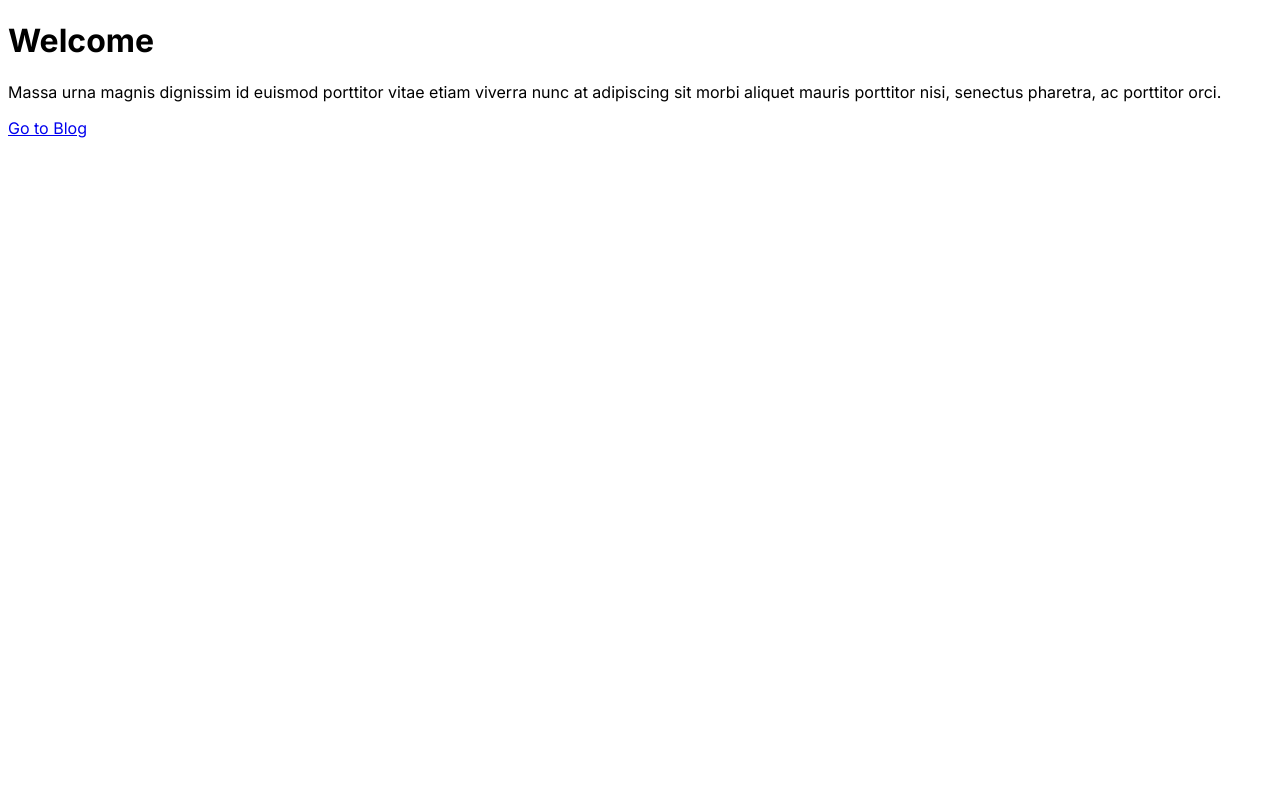
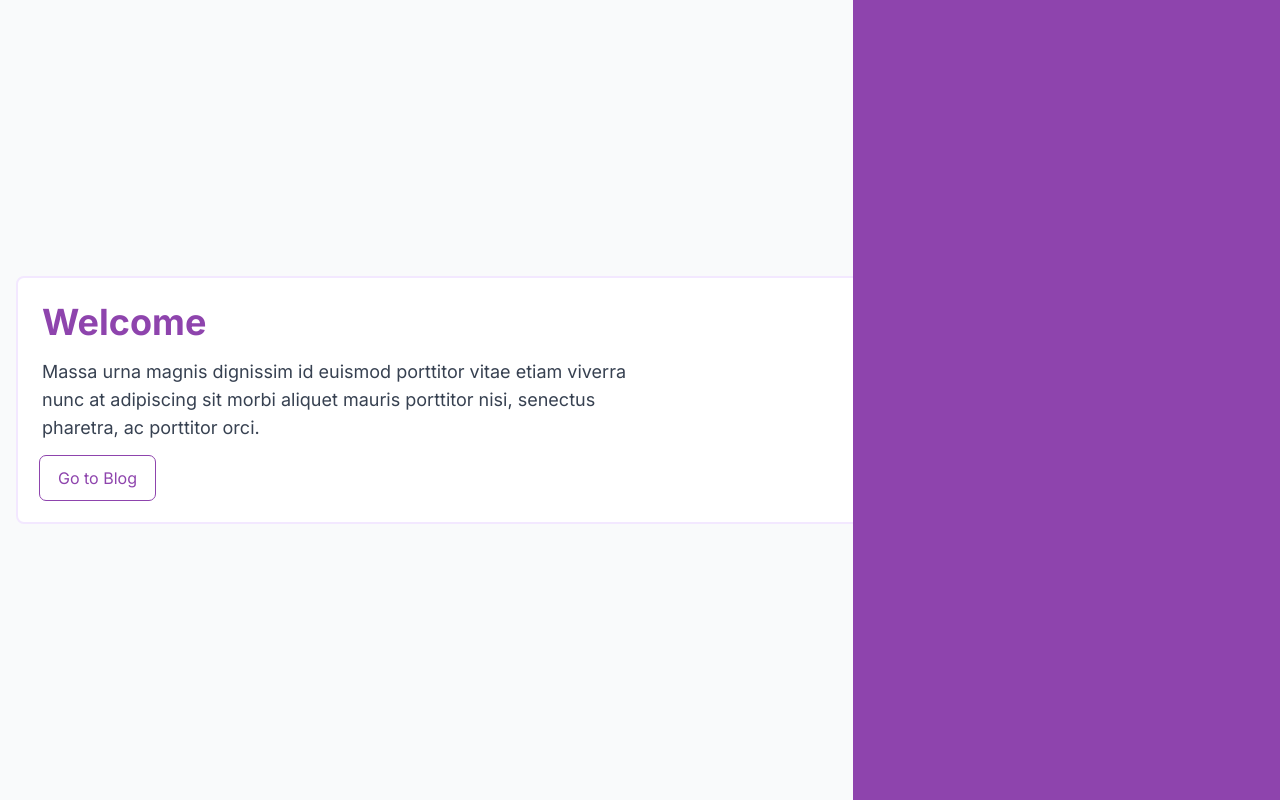
Before and after one commit to rawdaymohamed/BlogNext-LinkedIn-project, a Next.js app: page / in a window 1280 px wide. Built offline with nearby package versions, Linux system fonts and the light colour scheme.

Commit message:
Chore: add posts route and apply style to home

```diff
--- a/src/app/blog/about/page.tsx
+++ b/src/app/blog/about/page.tsx
@@ -1,7 +1,7 @@
 export default function Page() {
     return (
       <>
-        <h2>About</h2>
+        <h2  className='text-purple-800'>About</h2>
         <p>
           Lorem ipsum, dolor sit amet consectetur adipisicing elit. Neque cum
           soluta eum dolore molestias? Officia molestias doloribus blanditiis.
--- a/src/app/blog/contact/page.tsx
+++ b/src/app/blog/contact/page.tsx
@@ -3,7 +3,7 @@ import React from 'react';
 export default function Page() {
   return (
     <div>
-      <h2>Contact</h2>
+      <h2 className='text-purple-800'>Contact</h2>
       <p>
         Lorem ipsum dolor sit amet consectetur adipisicing elit. Ex, architecto natus,
         cumque laborum, error consequuntur eaque expedita numquam eveniet quas sunt
--- a/src/app/blog/layout.tsx
+++ b/src/app/blog/layout.tsx
@@ -1,13 +1,12 @@
 import SideNav from "@/app/ui/components/sidenav";
-export default function Layout({
-  children,
-}: Readonly<{
-  children: React.ReactNode;
-}>) {
+
+export default function Layout({ children }: { children: React.ReactNode }) {
   return (
-    <>
-      <SideNav />
-      <div>{children}</div>
-    </>
+    <div className="flex h-screen flex-col md:flex-row md:overflow-hidden bg-white">
+      <div className="w-full flex-none md:w-64">
+        <SideNav />
+      </div>
+      <div className="flex-grow p-6 md:overflow-y-auto md:p-12">{children}</div>
+    </div>
   );
 }
--- /dev/null
+++ b/src/app/blog/posts/[id]/page.tsx
@@ -0,0 +1,11 @@
+import { posts } from "@/app/lib/placeholder-data";
+import Post from "@/app/ui/components/posts/Post";
+
+export default function Page({ params }: { params: { id: string } }) {
+  const post = posts.find((p) => p.id == params.id);
+  return (
+    <>
+      <Post {...post} />
+    </>
+  );
+}
--- /dev/null
+++ b/src/app/blog/posts/page.tsx
@@ -0,0 +1,15 @@
+import { posts } from "@/app/lib/placeholder-data";
+import Post from "@/app/ui/components/posts/Post";
+export default function Page() {
+  return (
+    <>
+    <h2>Posts</h2>
+      {posts.map((post) => (
+        <Post
+          key={post.id}
+          {...post}
+        />
+      ))}
+    </>
+  );
+}
--- a/src/app/layout.tsx
+++ b/src/app/layout.tsx
@@ -1,6 +1,6 @@
 import type { Metadata } from "next";
 import { Inter } from "next/font/google";
-
+import "@/app/ui/styles/globals.css"
 const inter = Inter({ subsets: ["latin"] });
 
 export const metadata: Metadata = {
--- a/src/app/page.tsx
+++ b/src/app/page.tsx
@@ -1,25 +1,26 @@
+import styles from "@/app/ui/styles/home.module.css"
 export default function Home() {
   return (
     <main className="flex items-center justify-center min-h-screen bg-gray-50">
       <div className="container mx-auto p-4 relative">
         <div className="bg-white border-2 border-purple-100 rounded-lg p-6 grid grid-cols-1 md:grid-cols-2 gap-4">
           <div className="flex flex-col justify-center">
-            <h1 className="text-4xl text-purple-700 font-bold mb-4">Welcome</h1>
+            <h1 className={`text-4xl font-bold mb-4 ${styles.text_wisteria}`}>Welcome</h1>
             <p className="text-lg text-gray-700 mb-4">
               Massa urna magnis dignissim id euismod porttitor vitae etiam
               viverra nunc at adipiscing sit morbi aliquet mauris porttitor
               nisi, senectus pharetra, ac porttitor orci.
             </p>
             <a
-              href="/"
-              className="outline outline-1 outline-offset-2 border-purple-700 text-purple-700 hover:text-white py-2 px-4 rounded hover:bg-purple-800 md:w-auto"
+              href="/blog/posts"
+              className={`outline outline-1 outline-offset-2 border-purple-700 hover:text-white py-2 px-4 rounded hover:bg-purple-800 md:w-auto ${styles.text_wisteria} ${styles.fit_content}`}
             >
               Go to Blog
             </a>
           </div>
         </div>
       </div>
-      <div className="bg-purple-800 hidden md:block absolute top-0 right-0 bottom-0 left-2/3 z-0"></div>
+      <div className={`hidden md:block absolute top-0 right-0 bottom-0 left-2/3 z-0 ${styles.bg_wisteria}`}></div>
     </main>
   );
 }
--- a/src/app/ui/components/posts/Post.tsx
+++ b/src/app/ui/components/posts/Post.tsx
@@ -1,9 +1,12 @@
+
+import Link from 'next/link';
 import React, { JSX } from 'react';
 
 export default function Component({ id, title, content, date }: { id: string, title: string, content: string, date: string }) {
     return (
         <div key={id} className="border border-gray-200 p-4 my-4">
-            <h2>{title}</h2>
+
+            <Link href={`/blog/posts/${id}`}><h2>{title}</h2></Link>
             <p className="text-gray-500">{date}</p>
             <p>{content}</p>
         </div>
--- a/src/app/ui/components/sidenav.tsx
+++ b/src/app/ui/components/sidenav.tsx
@@ -3,7 +3,7 @@ import NavLinks from '@/app/ui/components/nav-links';
 export default function SideNav() {
   return (
     <div className="flex h-full flex-col px-3 py-4 md:px-2">
-      <div className="flex grow flex-row justify-between space-x-2 md:flex-col md:space-x-0 md:space-y-2">
+      <div className="flex flex-row justify-between space-x-2 md:flex-col md:space-x-0 md:space-y-2">
         <NavLinks />
       </div>
     </div>
--- /dev/null
+++ b/src/app/ui/styles/home.module.css
@@ -0,0 +1,9 @@
+.text_wisteria {
+  color: #8e44ad;
+}
+.bg_wisteria {
+  background-color: #8e44ad;
+}
+.fit_content {
+  width: fit-content;
+}
```
